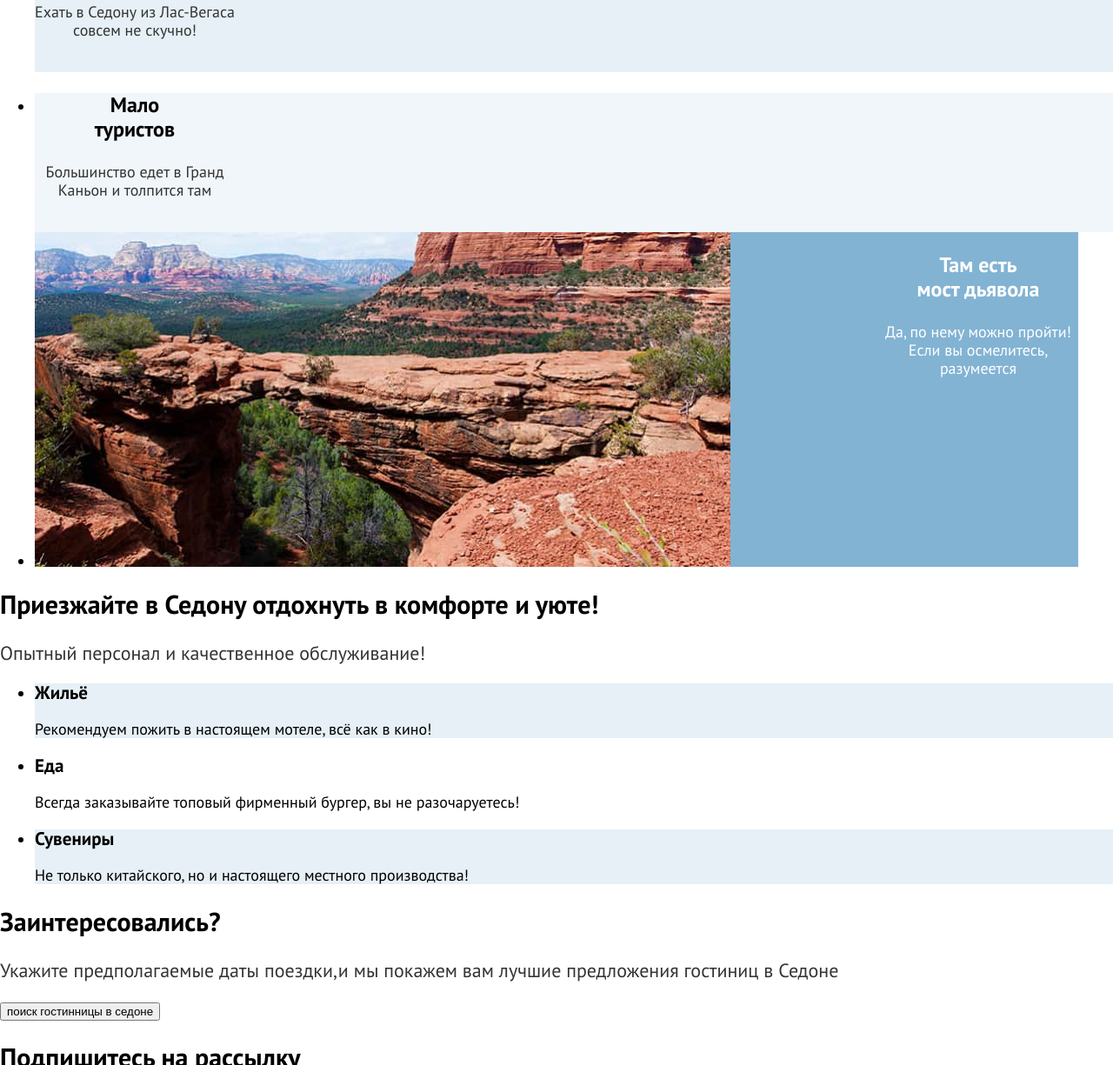
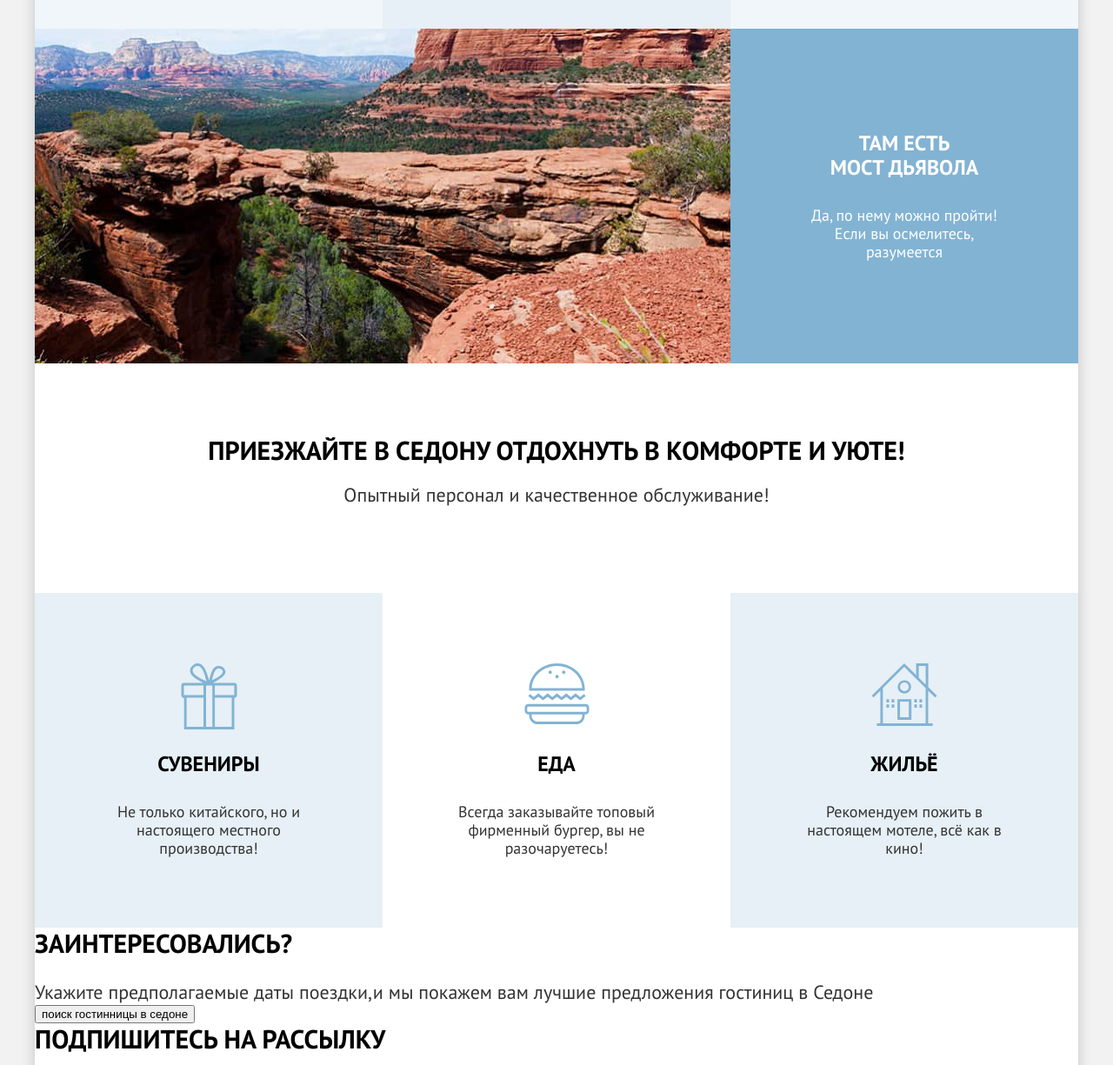
Before and after one commit to htmlacademy-htmlcss/244136-sedona-39, a plain HTML site: page index.html in a window 1280 px wide. Shown: the part 1575-2800 px from the top of the page at 87% size. Drawn offline with Linux system fonts and the light colour scheme.

Commit message:
Продолжает стилизацию index

```diff
--- a/index.html
+++ b/index.html
@@ -8,6 +8,7 @@
   </head>
 
   <body>
+    <div class="body-box">
       <!---------------- блок header --------------->
       <header class="page-header" data-test="header">
         <nav class="navigation">
@@ -48,33 +49,37 @@
       <main class="main-index" data-test="main">
         <section class="hero" data-test="hero">
           <h1 class="visually-hidden">Добро пожаловать в Седону</h1>
-        <img  class="welcome-box" src="images/index/welcome.svg" width="458" height="352"
+          <img class="welcome-box" src="images/index/welcome.svg" width="458" height="352"
             alt="Добро пожаловать в великолепную Седону, потому что Большой Каньон — отстой">
         </section>
         <section class="advantage" data-test="advantages">
-        <h2 class="title">Седона — небольшой городок в Аризоне, заслуживающий большего!</h2>
+          <div class="advantage-title">
+            <h2 class="title">Седона — небольшой городок в Аризоне,<br>заслуживающий большего!</h2>
             <p class="title-text">Рассмотрим причины, по которым Седона круче, чем Гранд-Каньон!</p>
+          </div>
           <ul class="advantage-list">
             <li class="advantage-item advantage-image advantage-image-city">
               <img src="images/index/city.jpg" width="800" height="385" alt="Городок в Седоне">
-            <div class="advantage-box city">
+              <div class="advantage-container city">
+                <div class="advantage-holder">
                   <h3 class="advantage-subtitle">Настоящий<br>городок</h3>
                   <p class="advantage-text">Седона — не аттракцион для туристов, там течёт своя жизнь</p>
                 </div>
+              </div>
             </li>
-          <li class="advantage-item">
+            <li class="advantage-item advantage-container">
               <div class="advantage-box">
                 <h3 class="advantage-subtitle">Небольшая<br>площадь</h3>
                 <p class="advantage-text">Все достопримечательности находятся очень близко</p>
               </div>
             </li>
-          <li class="advantage-item box">
+            <li class="advantage-item box advantage-container">
               <div class="advantage-box">
                 <h3 class="advantage-subtitle">Красивая<br>дорога</h3>
                 <p class="advantage-text">Ехать в Седону из Лас-Вегаса совсем не скучно!</p>
               </div>
             </li>
-          <li class="advantage-item">
+            <li class="advantage-item advantage-container">
               <div class="advantage-box">
                 <h3 class="advantage-subtitle">Мало<br>туристов</h3>
                 <p class="advantage-text">Большинство едет в Гранд Каньон и толпится там</p>
@@ -82,33 +87,49 @@
             </li>
             <li class="advantage-item advantage-image advantage-image-bridge">
               <img src="images/index/devil.jpg" width="800" height="385" alt="Мост Дьявола">
-            <div class="advantage-box bridge">
+              <div class="advantage-container bridge">
+                <div class="advantage-holder">
                   <h3 class="advantage-subtitle">Там есть<br>мост дьявола</h3>
                   <p class="advantage-text">Да, по нему можно пройти! Если вы осмелитесь, разумеется</p>
                 </div>
+              </div>
             </li>
           </ul>
-
-        <h2  class="title">Приезжайте в Седону отдохнуть в комфорте и уюте!</h2>
+          <div class="advantage-desc">
+            <h2 class="title">Приезжайте в Седону отдохнуть в комфорте и уюте!</h2>
             <p class="title-text">Опытный персонал и качественное обслуживание!</p>
+          </div>
           <ul class="advantage-list">
             <li class="advantage-item box">
-            <h3>Жильё</h3>
-            <p>Рекомендуем пожить в настоящем мотеле, всё как в кино!</p>
+              <div class="advantage-container">
+                <div class="holder housing">
+                  <h3 class="advantage-subtitle">Жильё</h3>
+                  <p class="advantage-text">Рекомендуем пожить в настоящем мотеле, всё как в кино!</p>
+                </div>
+              </div>
             </li>
             <li class="advantage-item eat">
-            <h3>Еда</h3>
-            <p>Всегда заказывайте топовый фирменный бургер, вы не разочаруетесь!</p>
+              <div class="advantage-container">
+                <div class="holder food">
+                  <h3 class="advantage-subtitle">Еда</h3>
+                  <p class="advantage-text">Всегда заказывайте топовый фирменный бургер, вы не разочаруетесь!</p>
+                </div>
+              </div>
             </li>
             <li class="advantage-item box">
-            <h3>Сувениры</h3>
-            <p>Не только китайского, но и настоящего местного производства!</p>
+              <div class="advantage-container">
+                <div class="holder souvenirs">
+                  <h3 class="advantage-subtitle">Сувениры</h3>
+                  <p class="advantage-text">Не только китайского, но и настоящего местного производства!</p>
+                </div>
+              </div>
             </li>
           </ul>
         </section>
         <article class="hotel-search" data-test="search">
           <h2 class="title">Заинтересовались?</h2>
-        <p class="title-text">Укажите предполагаемые даты поездки,и мы покажем вам лучшие предложения гостиниц в Седоне</p>
+          <p class="title-text">Укажите предполагаемые даты поездки,и мы покажем вам лучшие предложения гостиниц в
+            Седоне</p>
           <form class="hotel-search-form" action="https://echo.htmlacademy.ru/">
             <button class="hotel-search-button" type="button">поиск гостинницы в седоне</button>
           </form>
@@ -148,6 +169,8 @@
           <span class="visually-hidden">HTML Academy</span>
         </a>
       </footer>
+
+    </div>
   </body>
 
 </html>
--- a/styles/styles.css
+++ b/styles/styles.css
@@ -18,16 +18,32 @@
   display: none;
 }
 
+ul {
+  list-style-type:none;
+  padding: 0;
+}
 
 body {
   font-family: "PT Sans", sans-serif;
   font-size: 18px;
   line-height: 21px;
-  background-color: #ffffff;
+  background-color: #F2F2F2;
   color: #000000;
   margin: 0;
   padding: 0;
   width: 100%;
+}
+
+div.body-box {
+  background-color: #ffffff;
+  margin: auto;
+  width: 1200px;
+  box-shadow: 0 0 15px 0 rgba(0, 0, 0, 0.2);
+}
+
+.navigation,
+.navigation-list {
+  display: flex;
 }
 
 .navigation-link {
@@ -66,29 +82,58 @@ body {
   background-image: url("../images/index/hero.jpg");
   background-size: 100% auto;
   background-repeat: no-repeat;
-  width: 100%;
+  width: 1200px;
   height: 485px;
+  text-align: center;
+  display: flex;
+  align-items: center;
+  justify-content: center;
+}
+
+.welcome-box {
+  width: 458px;
+  height: 352px;
+}
+
+.advantage-title {
+  display: flex;
+  flex-direction: column;
+  justify-content:center;
+  height: 261px;
   text-align: center;
 }
 
-.welcome-box {
-  margin-left: auto;
-  margin-right: auto;
-  width: 458px;
-  height: 352px;
-  padding-top: 51px;
+.advantage-desc {
+  display: inline-flex;
+  flex-direction: column;
+  align-items: center;
+  justify-content: center;
+  width: 100%;
+  height: 246px;
+}
+
+.advantage-desc .title {
+  margin: 0 0 20px 0;
 }
 
 .title {
+  margin: 0 0 25px 0;
   font-size: 30px;
   font-weight: 700;
   line-height: 36px;
+  text-transform: uppercase;
 }
 
 .title-text {
+  margin: 0;
   font-size: 22px;
   line-height: 26px;
   color: #333333;
+}
+
+.advantage-text {
+  margin-bottom: 0;
+  margin-top: 30px;
 }
 
 .advantage-text:not(.city p, .bridge p) {
@@ -97,6 +142,7 @@ body {
 
 .advantage-item {
   background-color: #83B3D31F;
+  float: right;
 }
 
 .box {
@@ -114,10 +160,32 @@ body {
 }
 
 .advantage-box {
+  display: flex;
+  flex-direction: column;
+  align-items: center;
+  justify-content: center;
   text-align: center;
   width: 230px;
   height: 160px;
+}
 
+.advantage-holder {
+  display: flex;
+  flex-direction: column;
+  align-items: center;
+  justify-content: center;
+  text-align: center;
+  width: 230px;
+  height: 181px;
+}
+
+.advantage-container {
+  display: flex;
+  flex-direction: column;
+  align-items: center;
+  justify-content: center;
+  width: 400px;
+  height: 385px;
 }
 
 .advantage-image-city {
@@ -138,14 +206,37 @@ body {
 
 .city,
 .bridge {
+  color: #ffffff;
+}
+
+.advantage-subtitle {
+  margin: 0;
+  font-size: 24px;
+  font-weight: 700;
+  line-height: 28px;
+  text-transform: uppercase;
+}
+
+.holder {
+  display: flex;
+  flex-direction: column;
+  justify-content: flex-end;
+  background-repeat: no-repeat;
+  background-position: 50% 0;
+  text-align: center;
   width: 230px;
-  height: 181px;
-  color: #ffffff;
+  height: 223px;
+}
+
+.souvenirs {
+  background-image: url("../images/index/souvenirs.svg");
 
 }
 
-.advantage-subtitle {
-  font-size: 24px;
-  font-weight: 700;
-  line-height: 28px;
+.food {
+  background-image: url("../images/index/food.svg")
 }
+
+.housing {
+  background-image: url("../images/index/housing.svg")
+}
```
Also changed, not shown: 1 other file. Lines whose indentation alone changed are shown as unchanged.
